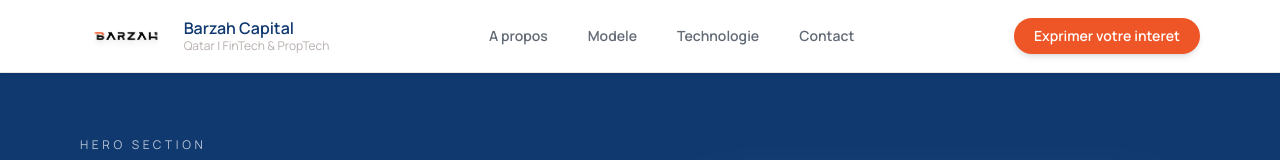
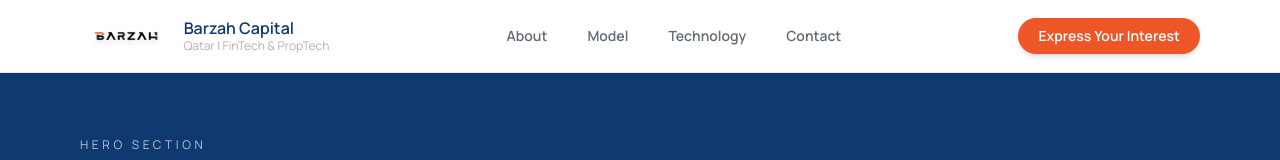
Before and after one commit to fals3426/barzah-website, a Next.js app: page / in a window 1280 px wide. Shown: the top 160 px of the page. Built offline with nearby package versions, Linux system fonts and the light colour scheme; a web font is replaced by a local one.

Commit message:
Ton message de commit

```diff
--- a/components/Header.tsx
+++ b/components/Header.tsx
@@ -4,9 +4,9 @@ import Image from "next/image";
 import { motion } from "framer-motion";
 
 const navItems = [
-  { href: "#about", label: "A propos" },
-  { href: "#model", label: "Modele" },
-  { href: "#tech", label: "Technologie" },
+  { href: "#about", label: "About" },
+  { href: "#model", label: "Model" },
+  { href: "#tech", label: "Technology" },
   { href: "#contact", label: "Contact" },
 ];
 
@@ -48,7 +48,7 @@ export default function Header() {
           href="#contact"
           className="rounded-full bg-accent px-5 py-2 text-sm font-semibold text-white shadow-md shadow-black/10 transition hover:opacity-90"
         >
-          Exprimer votre interet
+          Express Your Interest
         </a>
       </div>
     </motion.header>
```
